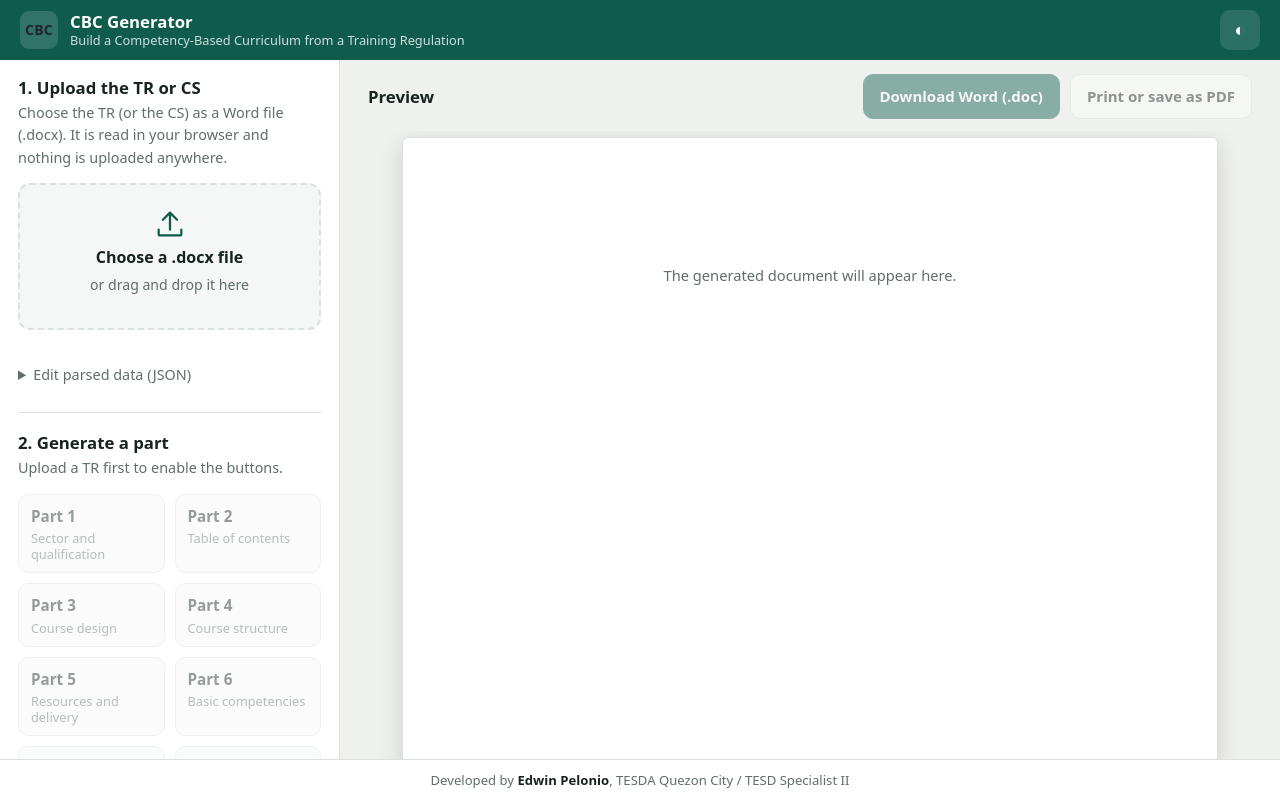
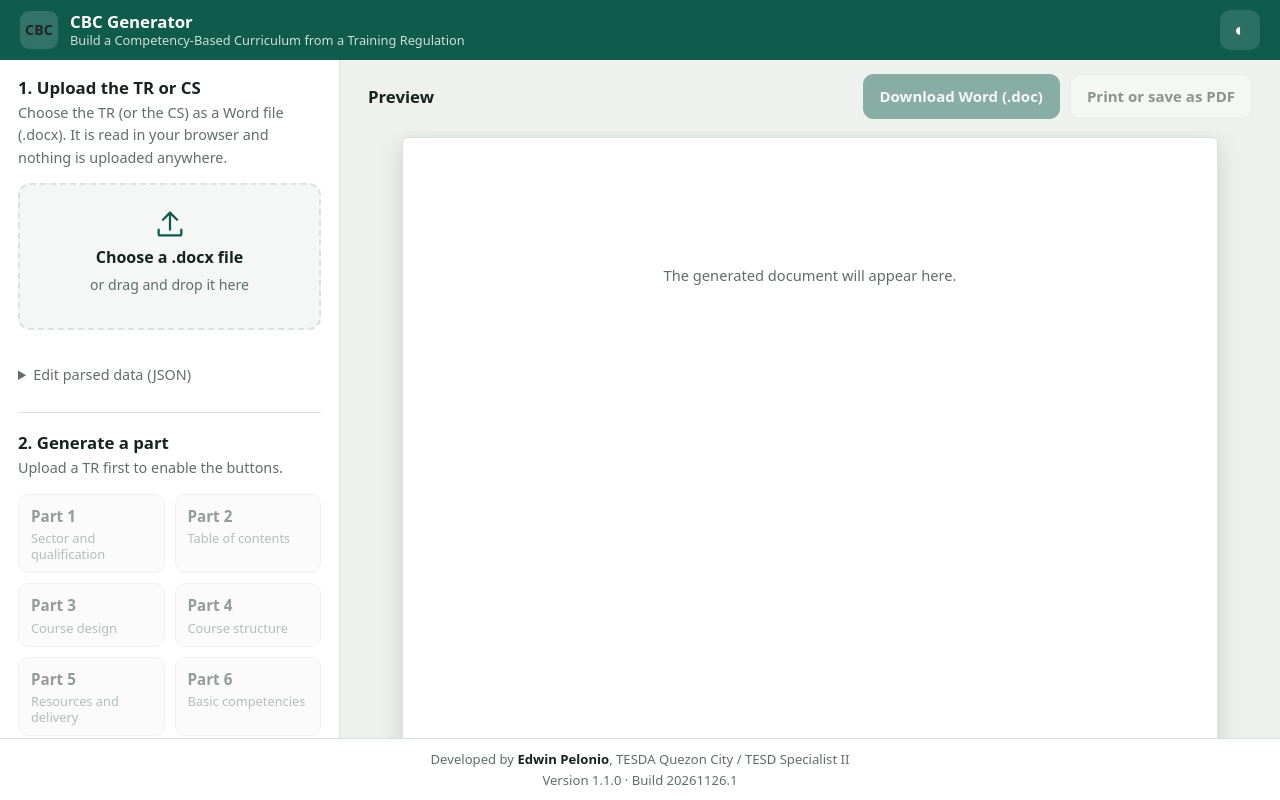
Before and after one commit to dwnpln/cbc-generator-guide, a plain HTML site: page index.html in a window 1280 px wide. Drawn offline with nearby package versions, Linux system fonts and the light colour scheme.

Commit message:
Add version and build information to footer

```diff
--- a/index.html
+++ b/index.html
@@ -130,11 +130,14 @@ details.adv textarea{font:12px/1.45 ui-monospace,SFMono-Regular,Menlo,Consolas,m
   <article id="doc" class="doc" aria-live="polite"><div class="empty noprint">The generated document will appear here.</div></article>
  </section>
 </main>
-<footer class="foot noprint">Developed by <b>Edwin Pelonio</b>, TESDA Quezon City / TESD Specialist II</footer>
+<footer class="foot noprint">Developed by <b>Edwin Pelonio</b>, TESDA Quezon City / TESD Specialist II<br><span id="ver"></span></footer>
 <div class="toolbar-m noprint"><button class="btn-x primary" type="button" data-act="dw" disabled>Download Word</button><button class="btn-x" type="button" data-act="pr" disabled>Print / PDF</button></div>
 <script>
 
+// edit these two lines for each release
+const VERSION='1.1.0',BUILD='20261126.1';
 const $=id=>document.getElementById(id);
+$('ver').textContent='Version '+VERSION+' · Build '+BUILD;
 // the TR carries a "DRAFT" watermark that leaks into the text (sometimes with a letter stuck inside it)
 const wm=s=>s.replace(/D([a-z0-9]?)R([a-z0-9]?)A([a-z0-9]?)F([a-z0-9]?)T/g,'$1$2$3$4');
 const cl=s=>wm(s).replace(/\s+/g,' ').trim();
```
